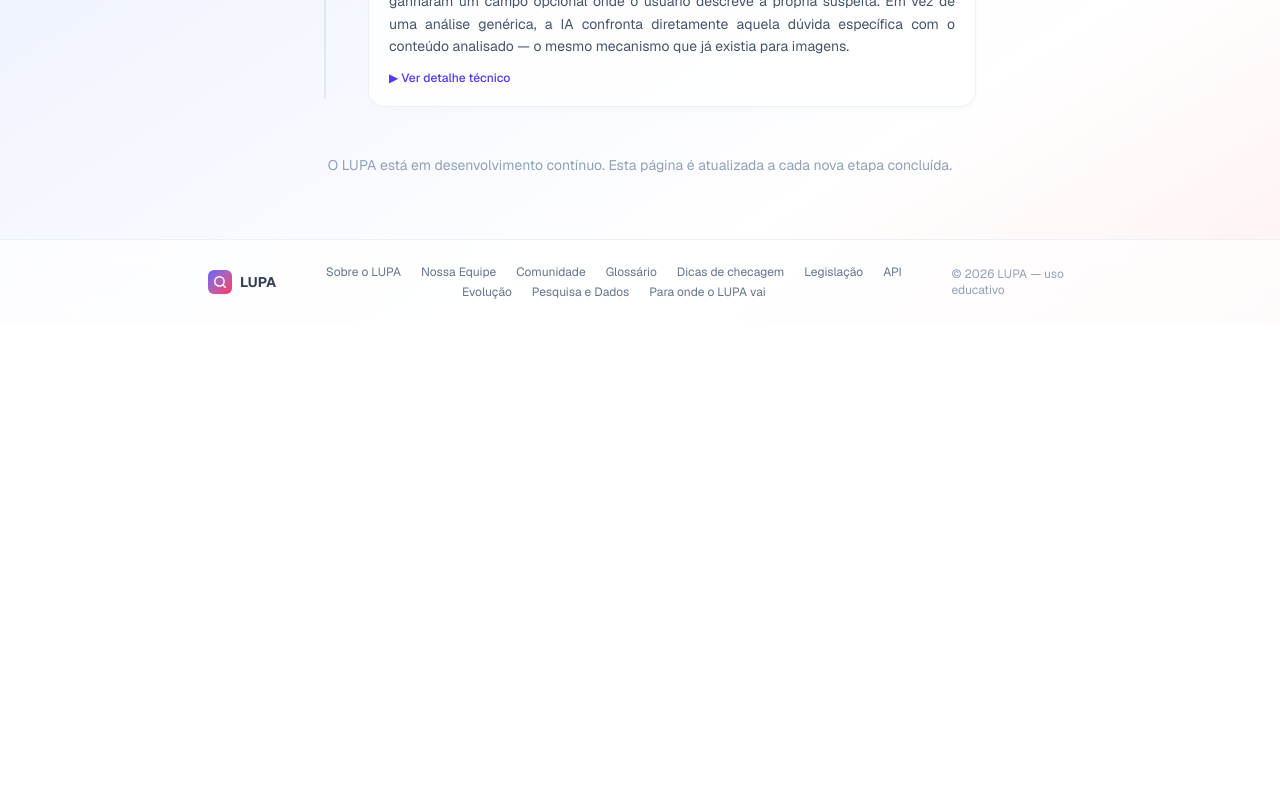
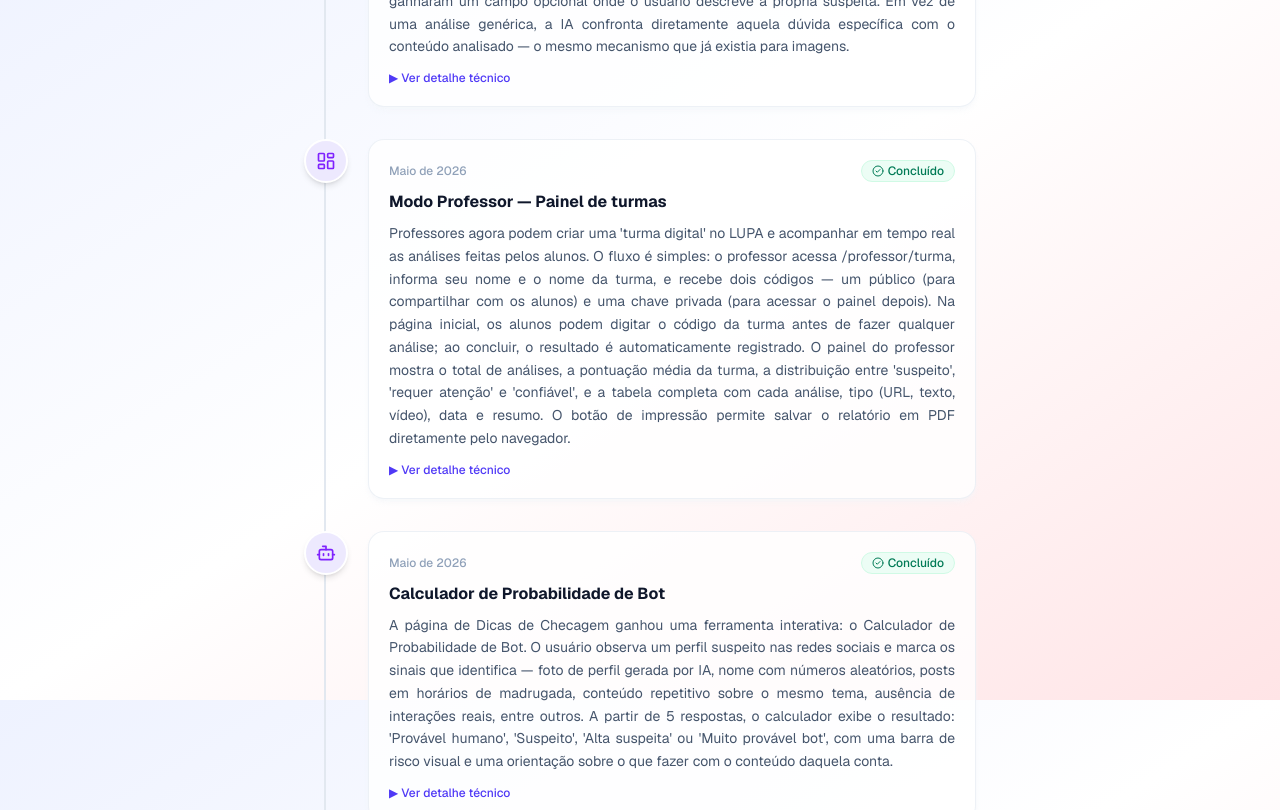
Before and after one commit to Clarice-Cunha/lupa, a Next.js app in the folder frontend/: page /evolucao in a window 1280 px wide. Shown: the part 8100-8910 px from the top of the page. Before the commit the page ends 8424 px from the top, so only its background shows below. Built offline with nearby package versions, Linux system fonts and the light colour scheme; no server answers.

Commit message:
feat: adiciona marcos 24 e 25 à página de evolução (Modo Professor e Calculador de Bot)

```diff
--- a/frontend/app/evolucao/page.tsx
+++ b/frontend/app/evolucao/page.tsx
@@ -32,6 +32,8 @@
   Sparkles,
   Mic,
   Scale,
+  Bot,
+  LayoutDashboard,
 } from "lucide-react";
 import type { LucideIcon } from "lucide-react";
 
@@ -363,6 +365,32 @@
     corFundo: "bg-blue-100",
     corIcone: "text-blue-600",
   },
+  {
+    id: 24,
+    data: "Maio de 2026",
+    titulo: "Modo Professor — Painel de turmas",
+    descricao:
+      "Professores agora podem criar uma 'turma digital' no LUPA e acompanhar em tempo real as análises feitas pelos alunos. O fluxo é simples: o professor acessa /professor/turma, informa seu nome e o nome da turma, e recebe dois códigos — um público (para compartilhar com os alunos) e uma chave privada (para acessar o painel depois). Na página inicial, os alunos podem digitar o código da turma antes de fazer qualquer análise; ao concluir, o resultado é automaticamente registrado. O painel do professor mostra o total de análises, a pontuação média da turma, a distribuição entre 'suspeito', 'requer atenção' e 'confiável', e a tabela completa com cada análise, tipo (URL, texto, vídeo), data e resumo. O botão de impressão permite salvar o relatório em PDF diretamente pelo navegador.",
+    notaTecnica:
+      "Novo módulo backend/turma.py com funções criar_turma(), registrar_analise() e obter_painel(). Três endpoints em main.py: POST /turmas, POST /turmas/{codigo}/analises (rate-limit 60/h), GET /turmas/{codigo}/painel (autenticado por X-Turma-Chave). Duas tabelas no Supabase: turmas e analises_turma. No frontend, campo CampoCodigoTurma persiste entre abas na página principal; análises de URL, texto e vídeo chamam registrarAnaliseTurma() em fire-and-forget após resultado bem-sucedido.",
+    status: "concluido",
+    icone: LayoutDashboard,
+    corFundo: "bg-violet-100",
+    corIcone: "text-violet-600",
+  },
+  {
+    id: 25,
+    data: "Maio de 2026",
+    titulo: "Calculador de Probabilidade de Bot",
+    descricao:
+      "A página de Dicas de Checagem ganhou uma ferramenta interativa: o Calculador de Probabilidade de Bot. O usuário observa um perfil suspeito nas redes sociais e marca os sinais que identifica — foto de perfil gerada por IA, nome com números aleatórios, posts em horários de madrugada, conteúdo repetitivo sobre o mesmo tema, ausência de interações reais, entre outros. A partir de 5 respostas, o calculador exibe o resultado: 'Provável humano', 'Suspeito', 'Alta suspeita' ou 'Muito provável bot', com uma barra de risco visual e uma orientação sobre o que fazer com o conteúdo daquela conta.",
+    notaTecnica:
+      "Componente cliente calculador-bot.tsx com 10 perguntas binárias (Sim/Não). Pontuação = número de 'Sim'. Classificação em 4 níveis: 0–2 humano, 3–4 suspeito, 5–7 alto, 8–10 bot. Resultado exibido progressivamente a partir de 5 respostas respondidas.",
+    status: "concluido",
+    icone: Bot,
+    corFundo: "bg-violet-100",
+    corIcone: "text-violet-600",
+  },
 ];
 
 export const metadata = {
```
